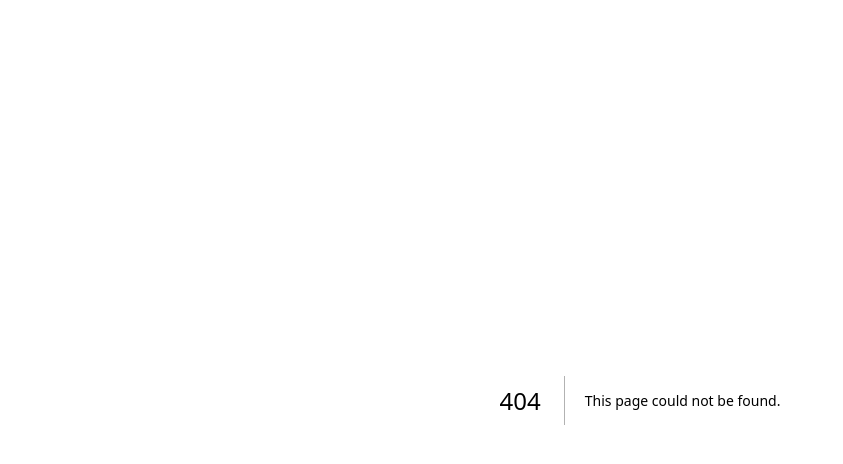
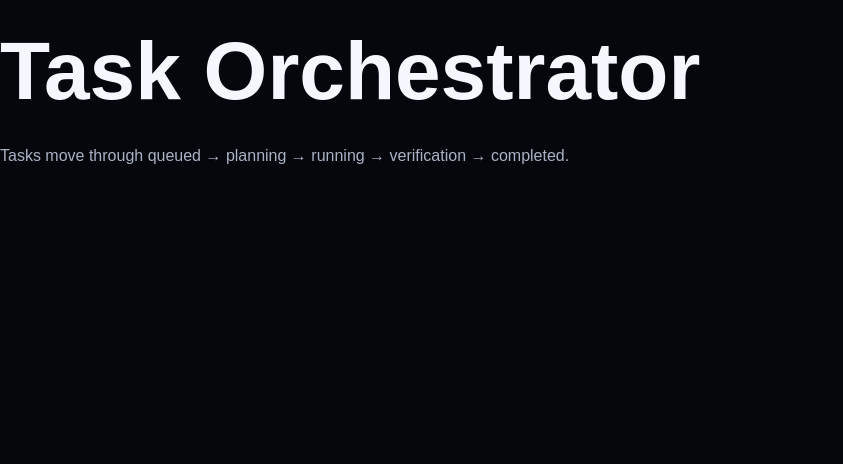
Before and after one commit to sukritghosh886-hub/Aura-AI, a Next.js app in the folder frontend/: page /tasks in a window 1280 px wide. Before the commit this address had no page. Shown: the top 464 px of the page, without its empty margins (0-843 px from the left). Built offline with nearby package versions, Linux system fonts and the light colour scheme.

Commit message:
Create frontend/app/tasks/page.tsx

```diff
--- /dev/null
+++ b/frontend/app/tasks/page.tsx
@@ -0,0 +1,12 @@
+export default function TasksPage() {
+  return (
+    <main className="dashboard">
+      <h1>Task Orchestrator</h1>
+
+      <p>
+        Tasks move through queued → planning → running →
+        verification → completed.
+      </p>
+    </main>
+  );
+}
```
